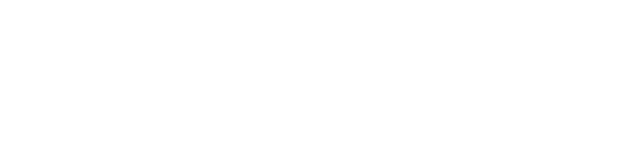
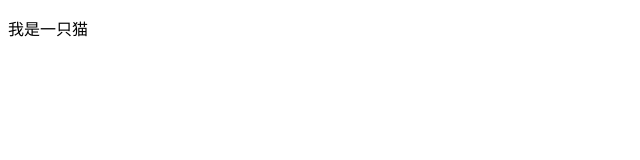
Before and after one commit to smilezZhang/PM, a plain HTML site: page index.html in a window 1280 px wide. Shown: the whole page, without its empty margins (0-640 px from the left). Drawn offline with Linux system fonts and the light colour scheme.

```diff
--- a/index.html
+++ b/index.html
@@ -5,6 +5,6 @@
     <title>初始化仓库</title>
 </head>
 <body>
-
+    <p>我是一只猫</p>
 </body>
 </html>
```
